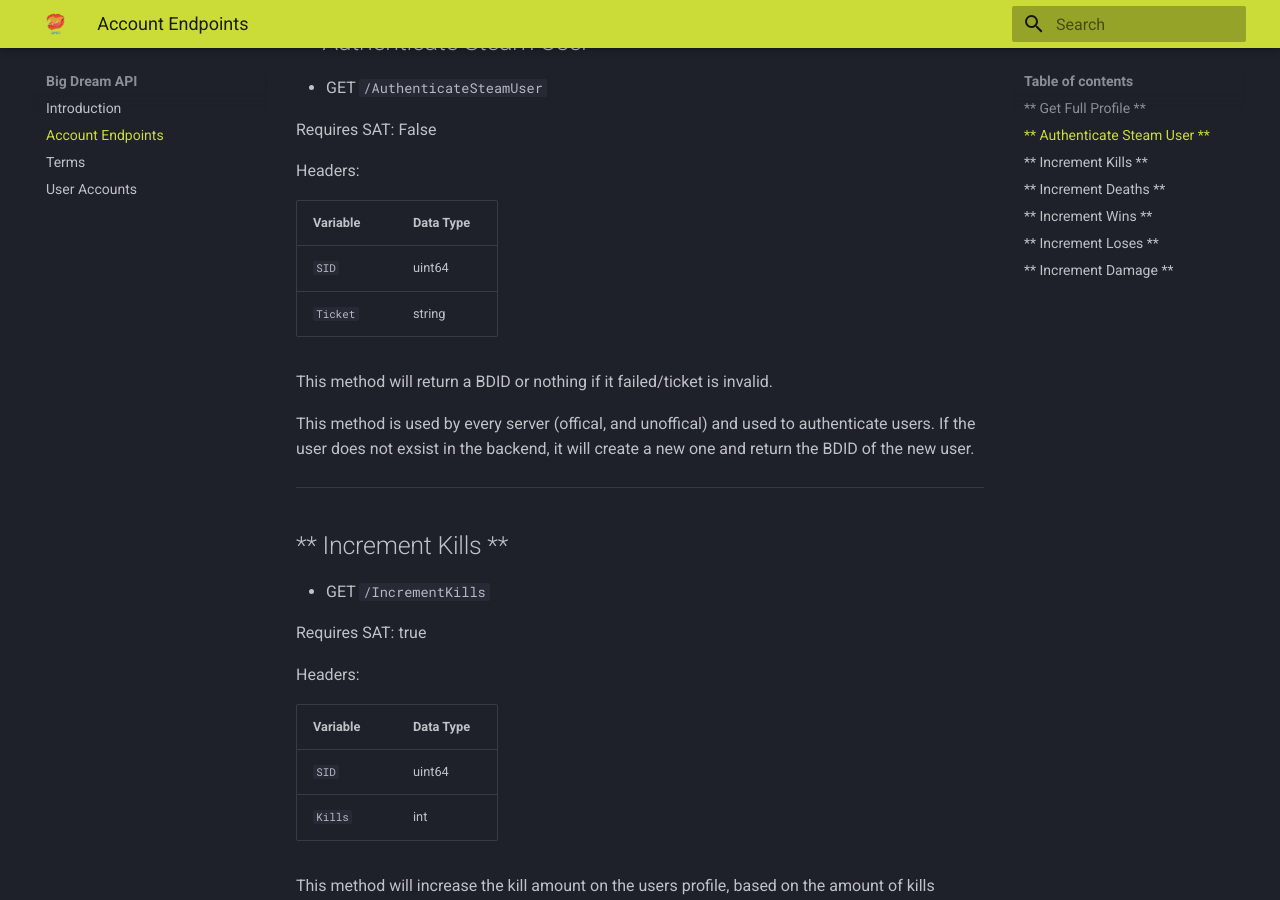
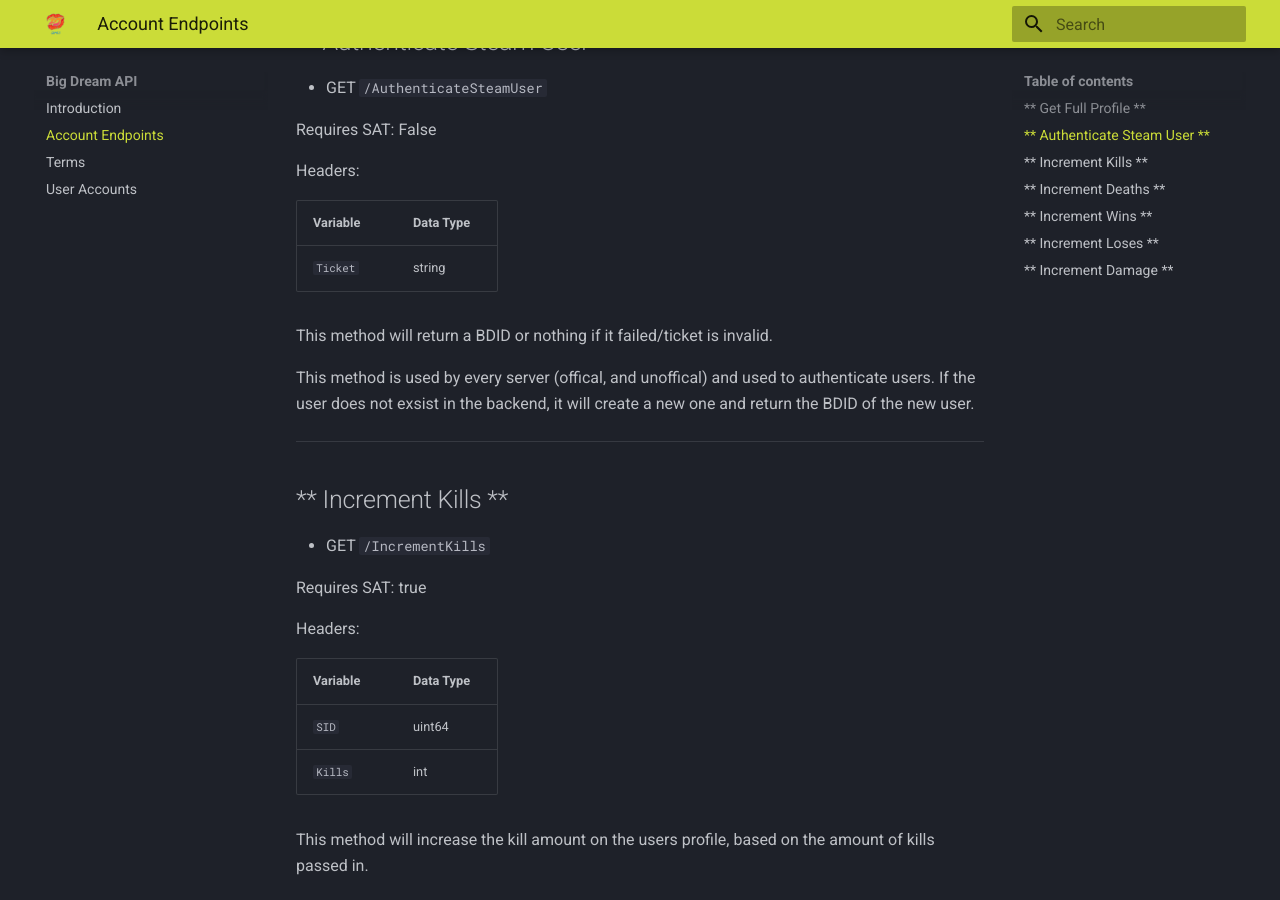
Before and after one commit to Big-Dream-Studios/Big-Dream-Studios.github.io, an MkDocs documentation site: the page built from docs/accountmethods.md, in a window 1280 px wide and 900 px high, scrolled down 683 px. Built offline with MkDocs 1.6.1 and Material for MkDocs 9.7.7, drawn with Linux system fonts in a browser that asks for light colours.

Commit message:
Update accountmethods.md

```diff
--- a/docs/accountmethods.md
+++ b/docs/accountmethods.md
@@ -31,7 +31,6 @@ Headers:
 
 | Variable                               | Data Type   |
 | -------------------------------------- | ----------- |
-| `SID`                                  | uint64      |
 | `Ticket`                               | string      |
 
 This method will return a BDID or nothing if it failed/ticket is invalid.
```
